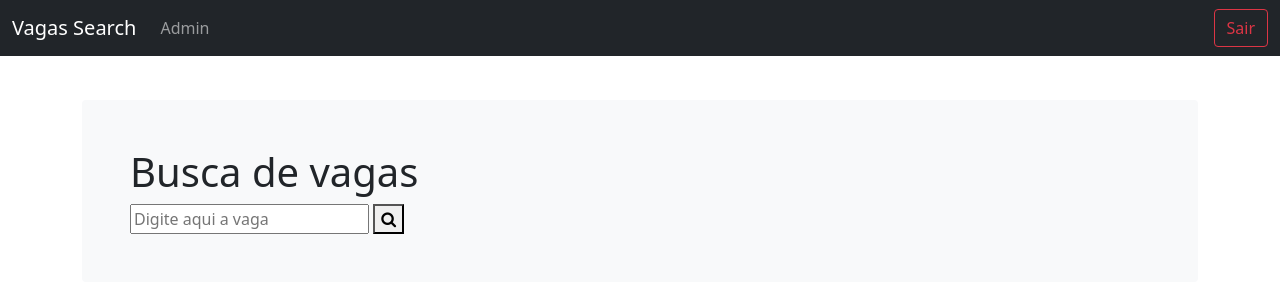
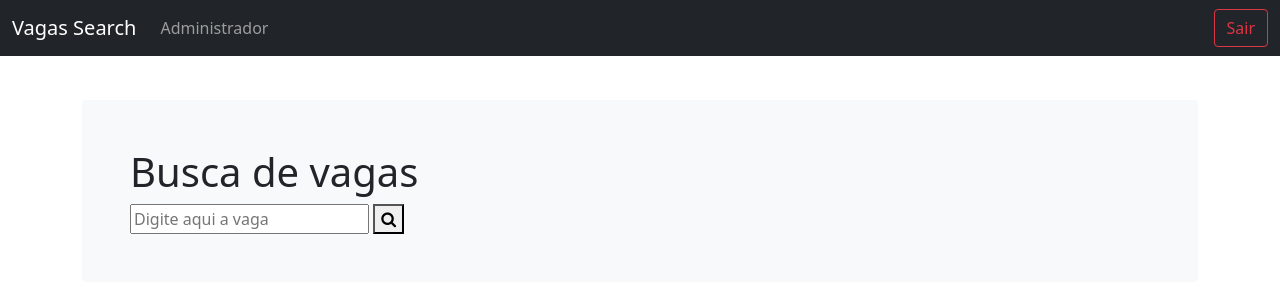
Before and after one commit to preduvitu/python_project, a Django app: page /dashboard/ in a window 1280 px wide. Shown: the top 300 px of the page. Run offline with Django 4.2, Linux system fonts and the light colour scheme; some libraries are stand-ins or nearby versions.

Commit message:
Mudei o nome

```diff
--- a/template/base/base.html
+++ b/template/base/base.html
@@ -45,7 +45,7 @@
                 <div class="collapse navbar-collapse" id="navbarCollapse">
                     <ul class="navbar-nav me-auto mb-2 mb-md-0">
                         <li class="nav-item">
-                            <a class="nav-link" href="{% url 'admin:index' %}">Admin</a>
+                            <a class="nav-link" href="{% url 'admin:index' %}">Administrador</a>
                         </li>
                     </ul>
                     <form class="d-flex">
```
